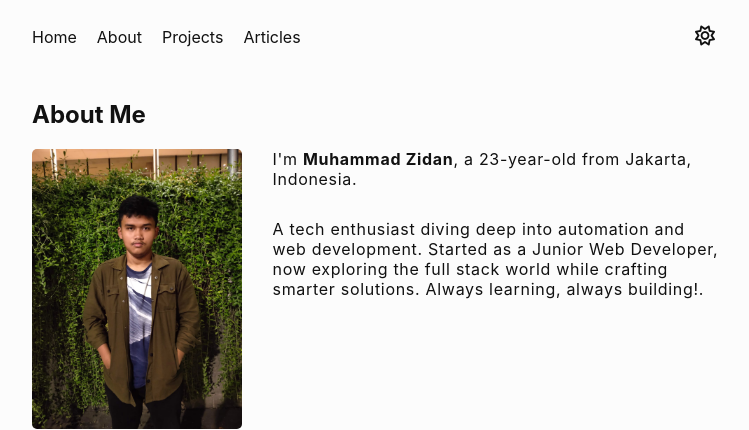
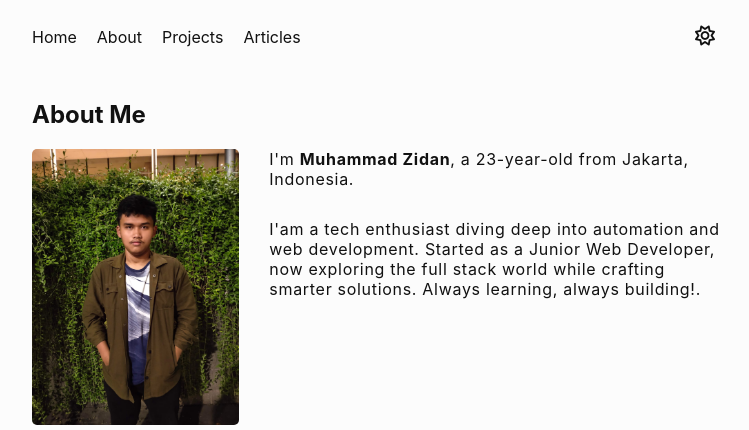
Before and after one commit to clumsyy29/Portofolio, a plain HTML site: page about.html in a window 1280 px wide. Shown: the top 430 px of the page, without its empty margins (264-1013 px from the left). Drawn offline with Linux system fonts and the light colour scheme.

Commit message:
feat: refine the wording for proper english

```diff
--- a/about.html
+++ b/about.html
@@ -46,7 +46,7 @@
             </article>
             <article>
               <p>
-                A tech enthusiast diving deep into automation and web
+                I'am a tech enthusiast diving deep into automation and web
                 development. Started as a Junior Web Developer, now exploring
                 the full stack world while crafting smarter solutions. Always
                 learning, always building!.
```
